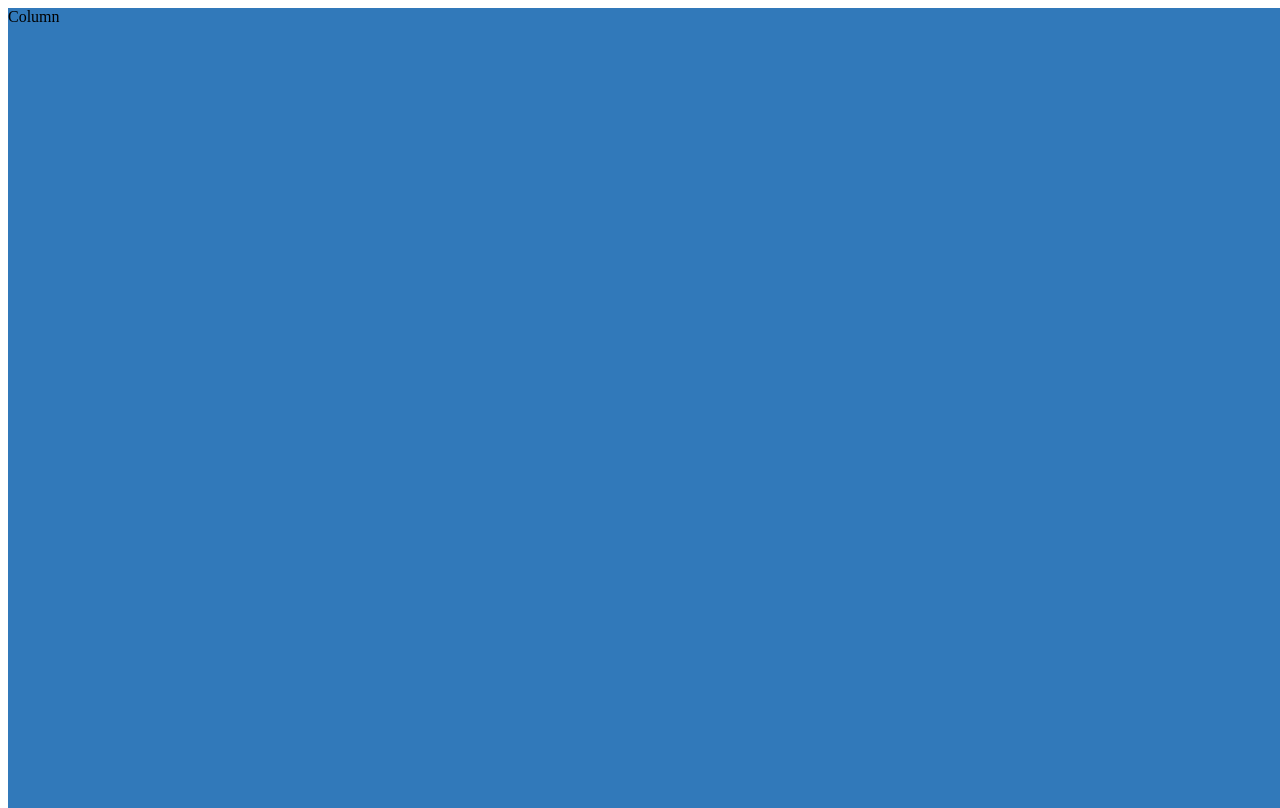
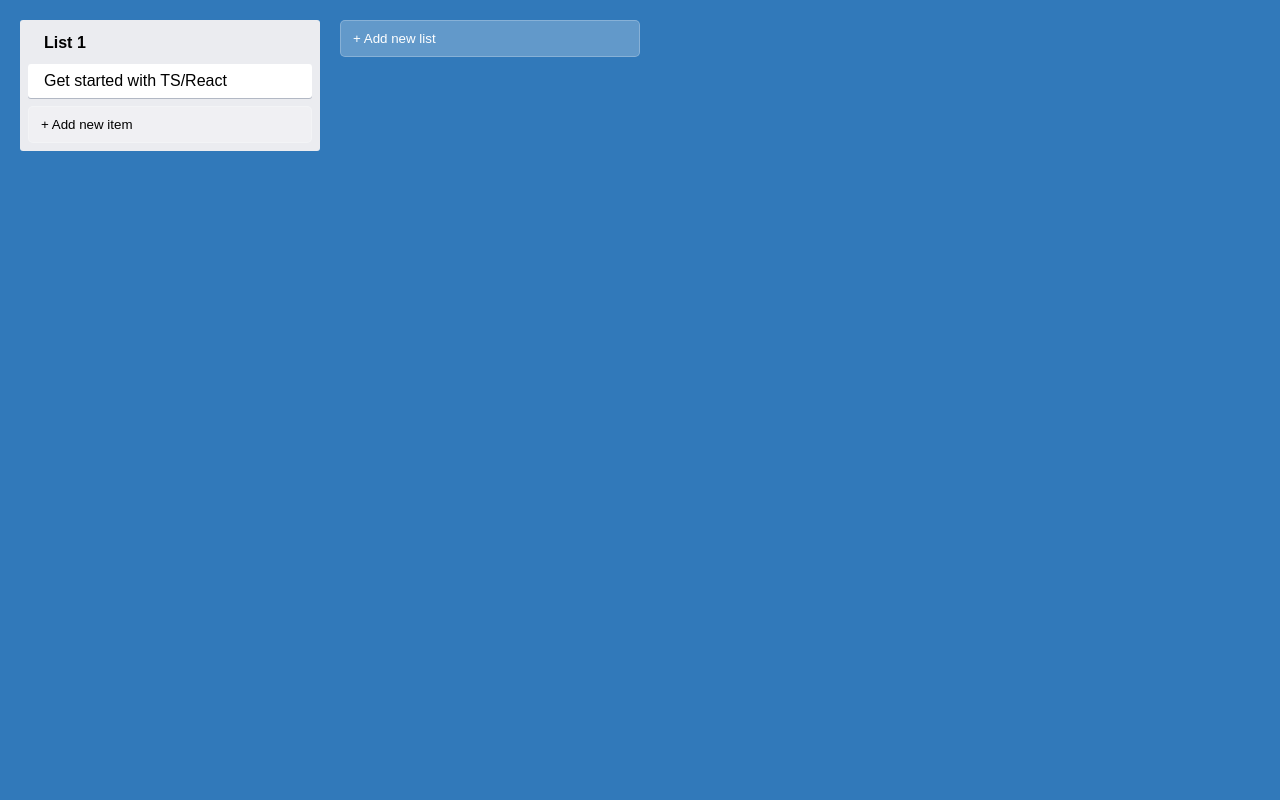
Before and after one commit to zakali22/trello-clone-react-ts, a React (Create React App) app: page / in a window 1280 px wide. Built offline with nearby package versions, Linux system fonts and the light colour scheme.

Commit message:
Add styling and layout components

```diff
--- a/src/App.tsx
+++ b/src/App.tsx
@@ -1,10 +1,16 @@
 import React from 'react';
 import {AppContainer} from "./styles/styles"
+import Column from "./components/Column"
+import Card from "./components/Card"
+import AddItem from "./components/AddItem"
 
 function App() {
   return (
     <AppContainer>
-      Column
+      <Column title="List 1">
+        <Card title="Get started with TS/React" />
+      </Column>
+      <AddItem buttonText="+ Add new list" dark onAdd={(task) => console.log(task)}/>
     </AppContainer>
   );
 }
--- /dev/null
+++ b/src/components/AddItem.tsx
@@ -0,0 +1,29 @@
+import {useState} from "react"
+import NewItemForm from "./NewItemForm"
+import {AddItemButton} from "../styles/styles"
+
+type AddItemProps = {
+    dark?: boolean,
+    onAdd: (task: string) => void,
+    buttonText: string
+}
+
+const AddItem = ({dark, buttonText, onAdd}: AddItemProps) => {
+    const [showForm, setShowForm] = useState(false)
+
+
+    if(showForm){
+        return (
+            <NewItemForm onAdd={(task) => {
+                onAdd(task)
+                setShowForm(false)
+            }}/>
+        )
+    }
+
+    return (
+        <AddItemButton dark={dark} onClick={() => setShowForm(true)}>{buttonText}</AddItemButton>
+    )
+}
+
+export default AddItem
--- /dev/null
+++ b/src/components/Card.tsx
@@ -0,0 +1,14 @@
+import React from "react"
+import {CardContainer} from "../styles/styles"
+
+type CardProps = {
+    title?: string
+}
+
+const Card = ({title}: CardProps) => {
+    return (
+        <CardContainer>{title}</CardContainer>
+    )
+}
+
+export default Card
--- /dev/null
+++ b/src/components/Column.tsx
@@ -0,0 +1,19 @@
+import React from "react"
+import {ColumnContainer, ColumnTitle} from "../styles/styles"
+import AddItem from "./AddItem"
+
+type ColumnProps = {
+    title: string
+}
+
+const Column: React.FC<ColumnProps> = ({title, children}) => {
+    return (
+        <ColumnContainer>
+            <ColumnTitle>{title}</ColumnTitle>
+            {children}
+            <AddItem buttonText="+ Add new item" onAdd={(task) => console.log(task)}/>
+        </ColumnContainer>
+    )
+}
+
+export default Column
--- /dev/null
+++ b/src/components/NewItemForm.tsx
@@ -0,0 +1,26 @@
+import {useState, SyntheticEvent, useRef, useEffect} from "react"
+import {useFocus} from "../utils/useFocus"
+import {NewItemContainer, NewItemButton, NewItemInput} from "../styles/styles"
+
+type NewItemFormProps = {
+    onAdd: (task: string) => void
+}
+
+const NewItemForm = ({onAdd}: NewItemFormProps) => {
+    const [newTask, setNewTask] = useState('')
+    const inputRef = useFocus();
+
+    const addTask = (e: SyntheticEvent<HTMLElement>) => {
+        e.preventDefault();
+        onAdd(newTask)
+    }
+
+    return (
+        <NewItemContainer onSubmit={addTask}>
+            <NewItemInput ref={inputRef} type="text" value={newTask} onChange={e => setNewTask(e.target.value)} placeholder="Add new task" />
+            <NewItemButton onClick={addTask}>Create</NewItemButton>
+        </NewItemContainer>
+    )
+}
+
+export default NewItemForm;
--- a/src/index.css
+++ b/src/index.css
@@ -10,3 +10,9 @@ html {
 html, body, #root {
     height: 100%;
 }
+
+body {
+    margin: 0;
+    padding: 0;
+    font-family: Arial, Helvetica, sans-serif;
+}
--- a/src/styles/styles.ts
+++ b/src/styles/styles.ts
@@ -7,6 +7,7 @@ export const AppContainer = styled.div`
     min-height: 100vh;
     width: 100vw;
     background-color: #3179ba;
+    padding: 20px;
 `
 
 export const ColumnContainer = styled.div`
@@ -31,4 +32,49 @@ export const CardContainer = styled.div`
     border-radius: 3px;
     box-shadow: #091e4240 0px 1px 0px 0px;
     cursor: pointer;
+    background: white;
 `
+
+type AddItemButtonProps = {
+    dark?: boolean
+}
+
+export const AddItemButton = styled.button<AddItemButtonProps>`
+    background: #ffffff3d;
+    border-radius: 5px;
+    color: ${props => props.dark ? 'white' : 'black'};
+    width: 100%;
+    max-width: 300px;
+    padding: 10px 12px;
+    text-align: left;
+    cursor: pointer;
+    border: 1px solid #ffffff3d
+`;
+
+export const NewItemContainer = styled.form`
+    width: 100%;
+    max-width: 300px;
+    display: flex;
+    flex-direction: column;
+    align-items: flex-start
+`;
+
+export const NewItemButton = styled.button`
+    background: #5aac44;
+    padding: 6px 12px;
+    color: white;
+    text-align: center;
+    border-radius: 3px;
+    border: none;
+    cursor: pointer;
+    box-shadow: none;
+`;
+
+export const NewItemInput = styled.input`
+    border-radius: 3px;
+    border: none;
+    box-shadow: #091e4240 0px 1px 0px 0px;
+    margin-bottom: 0.5rem;
+    padding: 0.5rem 1rem;
+    width: 100%;
+`
--- /dev/null
+++ b/src/utils/useFocus.tsx
@@ -0,0 +1,9 @@
+import {useRef, useEffect} from "react"
+
+export const useFocus = () => {
+    const ref = useRef() as React.MutableRefObject<HTMLInputElement>
+
+    useEffect(() => {
+        ref.current?.focus()
+    }, [])
+}
```
